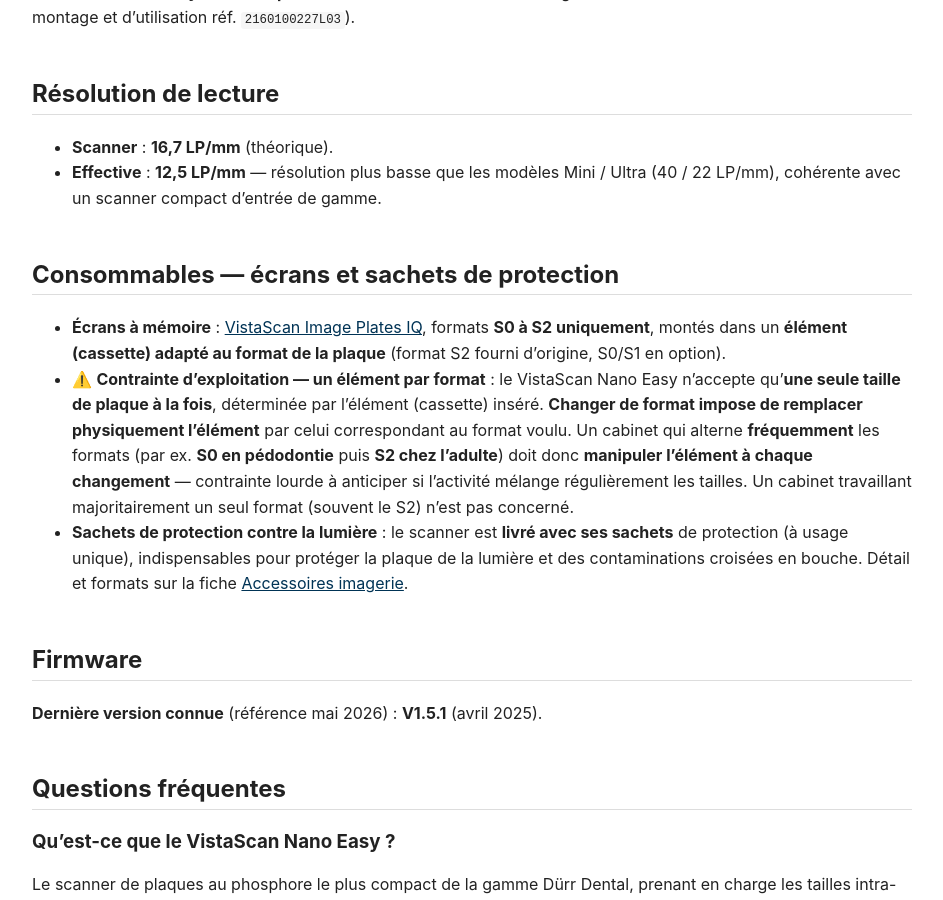
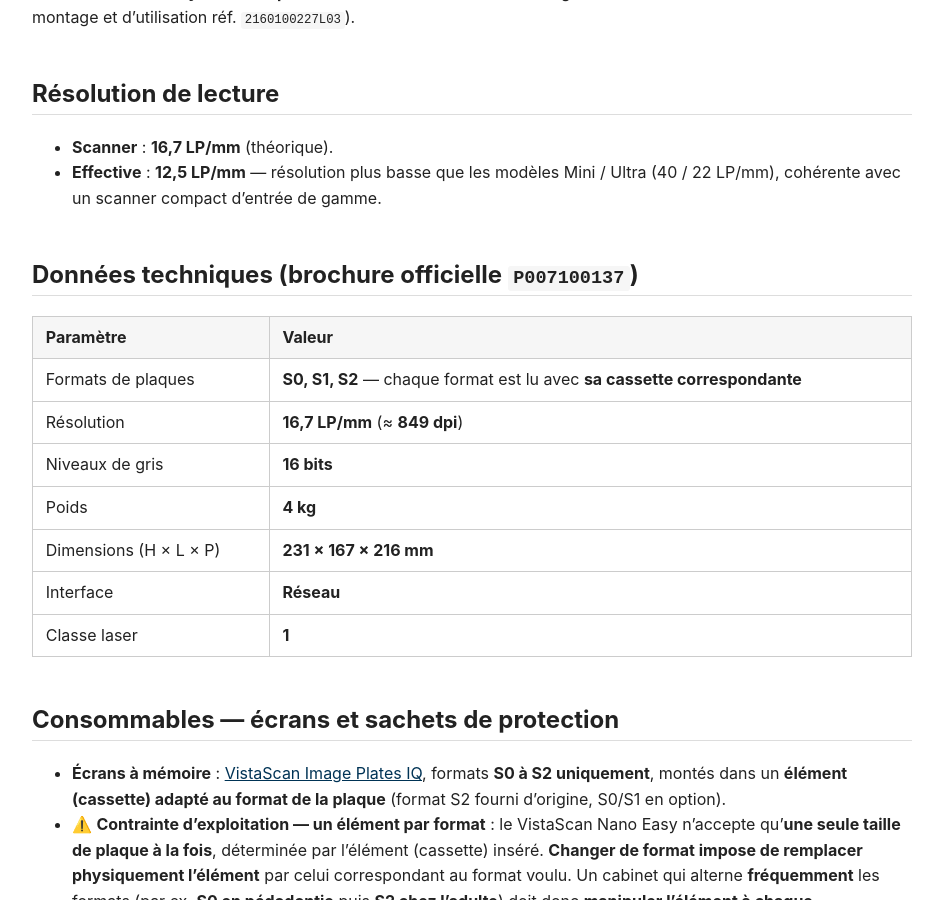
Before and after one commit to Grzybicki/durr-dental-knowledge-base, a Jekyll site: the page built from docs/fr/imagerie/vistascan-nano-easy/overview.md, in a window 1280 px wide and 900 px high, scrolled down 1751 px. Shown: the whole window, without its empty margins (168-1111 px from the left). Built offline with Jekyll 4.4.1, drawn with Linux system fonts in a browser that asks for light colours.

Commit message:
feat(nano-easy): donnees techniques brochure (poids, dimensions, laser classe 1) + cassette par format
Source brochure officielle P007100137 : S0/S1/S2 (chaque format lu avec sa cassette
correspondante), 16,7 LP/mm / 849 dpi, 16 bits, 4 kg, 231x167x216 mm, interface reseau,
laser classe 1. Confirme la contrainte cassette/format.

Co-Authored-By: Claude Opus 4.8 (1M context) <noreply@anthropic.com>
Claude-Session: https://claude.ai/code/session_01Pzf5ku5za9vkiLrAsETCmw

```diff
--- a/docs/fr/imagerie/vistascan-nano-easy/overview.md
+++ b/docs/fr/imagerie/vistascan-nano-easy/overview.md
@@ -161,6 +161,18 @@ D'après la page produit officielle Dürr Dental :
 - **Scanner** : **16,7 LP/mm** (théorique).
 - **Effective** : **12,5 LP/mm** — résolution plus basse que les modèles Mini / Ultra (40 / 22 LP/mm), cohérente avec un scanner compact d'entrée de gamme.
 
+## Données techniques (brochure officielle `P007100137`)
+
+| Paramètre | Valeur |
+|---|---|
+| Formats de plaques | **S0, S1, S2** — chaque format est lu avec **sa cassette correspondante** |
+| Résolution | **16,7 LP/mm** (≈ **849 dpi**) |
+| Niveaux de gris | **16 bits** |
+| Poids | **4 kg** |
+| Dimensions (H × L × P) | **231 × 167 × 216 mm** |
+| Interface | **Réseau** |
+| Classe laser | **1** |
+
 ## Consommables — écrans et sachets de protection
 
 - **Écrans à mémoire** : [VistaScan Image Plates IQ](/durr-dental-knowledge-base/docs/fr/imagerie/vistascan-iq-ecrans/overview/), formats **S0 à S2 uniquement**, montés dans un **élément (cassette) adapté au format de la plaque** (format S2 fourni d'origine, S0/S1 en option).
```
